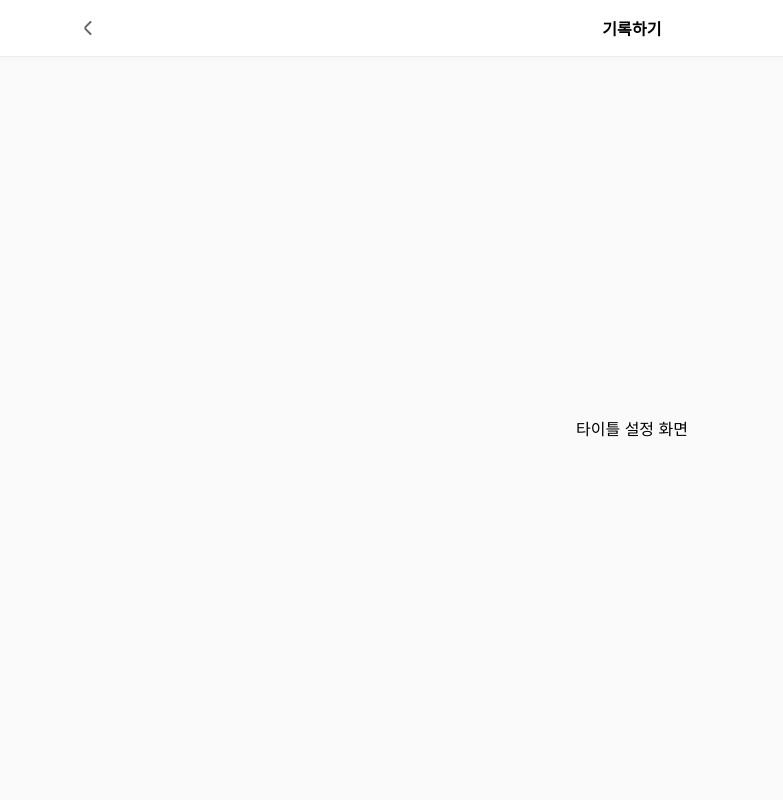
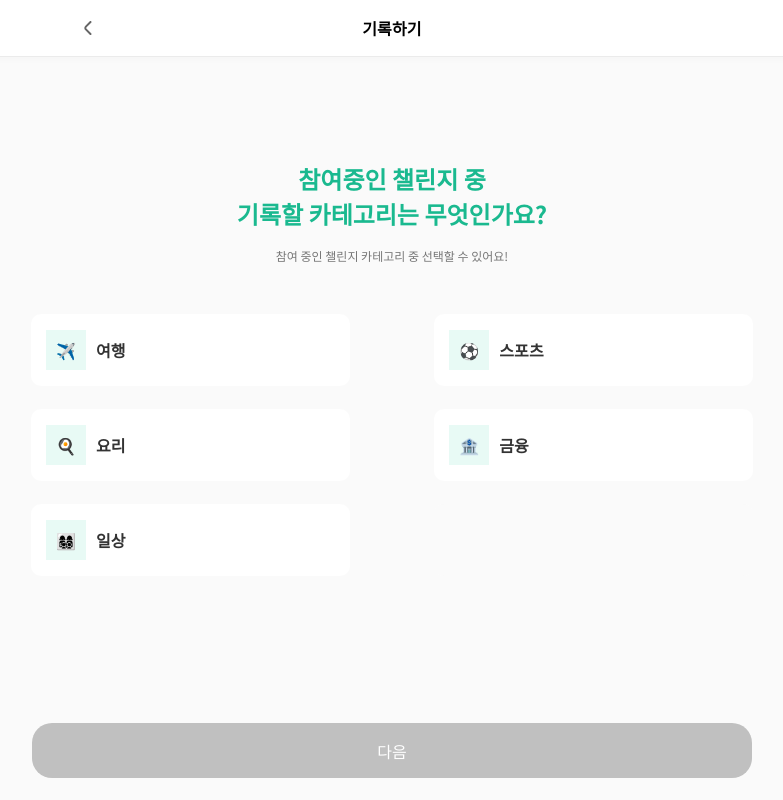
Before and after one commit to BUZZINGPolarBear/FRONT_ILogU, a React (Create React App) app: page /feed/write in a window 1280 px wide. Shown: the whole page, without its empty margins (248-1031 px from the left). Built offline with nearby package versions, Linux system fonts and the light colour scheme; a web font is replaced by a local one.

Commit message:
fix: event 전파 수정(prevent default

```diff
--- a/src/APP/Feed/writeFeed/Styles/info.styles.js
+++ b/src/APP/Feed/writeFeed/Styles/info.styles.js
@@ -9,6 +9,7 @@ export const TopNavBar = styled.div`
 	justify-content: space-between;
 
 	width: 100vw;
+	max-width: 800px;
 	height: 7vh;
 
 	border-bottom: solid 1px ${tokens.colors.grey_50};
@@ -30,6 +31,7 @@ export const TopBackwardArea = styled.div`
 `;
 export const TopTextArea = styled.div`
 	width: 100%;
+	max-width: 800px;
 	height: 7vh;
 	position: fixed;
 
@@ -52,6 +54,7 @@ export const FeedWriteArea = styled.div`
 	justify-content: space-around;
 
 	width: 100vw;
+	max-width: 800px;
 	height: 93vh;
 
 	background-color: rgb(250, 250, 250);
@@ -112,7 +115,7 @@ export const FeedCategory = styled.div`
 	background-color: white;
 
 	${(props) =>
-		props.isSelected == true
+		props.is_selected == true
 			? `border: solid 2px ${tokens.colors.green_500}; background-color: rgba(26,185,143, 0.2);`
 			: `border: none; `}
 `;
@@ -155,7 +158,7 @@ export const FeedWriteSubmitArea = styled.div`
 	text-align: center;
 	${tokens.typography.subtitle_1};
 	${(props) =>
-		props.isCategorySelected == false
+		props.is_category_selected == false
 			? `background-color: ${tokens.colors.grey_100}; cursor: not-allowed;`
 			: `background-color: ${tokens.colors.green_500}; cursor: pointer;`}
 `;
--- a/src/APP/Feed/writeFeed/recoil/recoild.feed.js
+++ b/src/APP/Feed/writeFeed/recoil/recoild.feed.js
@@ -1,6 +1,6 @@
 import { atom } from 'recoil';
 
-export const writeStatusRecoil = atom({
-	key: 'navigateSelectState',
-	default: 'select category',
+export const writeCategoryRecoil = atom({
+	key: 'categoryRecoil',
+	default: 'none',
 });
--- a/src/APP/Feed/writeFeed/writeFeed.category.jsx
+++ b/src/APP/Feed/writeFeed/writeFeed.category.jsx
@@ -18,16 +18,19 @@ function FeedCategory() {
 	const [isSelected, setIsSelected] = useState(false);
 	const [selectCategory, setSelectCategory] = useState('none');
 	const [writeStatusRecoil, setWriteStatusRecoil] = useRecoilState(
-		feedRecoil.writeStatusRecoil,
+		feedRecoil.writeCategoryRecoil,
 	);
+	const navigate = useNavigate();
 
 	const handleCaterogyClick = (e, category) => {
 		setIsSelected(true);
 		setSelectCategory(category);
+		setWriteStatusRecoil(category);
 	};
 
-	const handleNextBtnClick = () => {
-		setWriteStatusRecoil('select title');
+	const handleNextBtnClick = (e) => {
+		e.preventDefault();
+		navigate('/feed/write?type=title');
 	};
 
 	return (
@@ -44,14 +47,14 @@ function FeedCategory() {
 				<infoS.FeedCategoryWrapper>
 					<infoS.FeedCategory
 						onClick={(e) => handleCaterogyClick(e, '여행')}
-						isSelected={selectCategory === '여행'}
+						is_selected={selectCategory === '여행'}
 					>
 						<infoS.FeedCategoryImg>✈️</infoS.FeedCategoryImg>
 						<infoS.FeedCategoryText>여행</infoS.FeedCategoryText>
 					</infoS.FeedCategory>
 					<infoS.FeedCategory
 						onClick={(e) => handleCaterogyClick(e, '스포츠')}
-						isSelected={selectCategory === '스포츠'}
+						is_selected={selectCategory === '스포츠'}
 					>
 						<infoS.FeedCategoryImg>⚽️</infoS.FeedCategoryImg>
 						<infoS.FeedCategoryText>스포츠</infoS.FeedCategoryText>
@@ -60,14 +63,14 @@ function FeedCategory() {
 				<infoS.FeedCategoryWrapper>
 					<infoS.FeedCategory
 						onClick={(e) => handleCaterogyClick(e, '요리')}
-						isSelected={selectCategory === '요리'}
+						is_selected={selectCategory === '요리'}
 					>
 						<infoS.FeedCategoryImg>🍳</infoS.FeedCategoryImg>
 						<infoS.FeedCategoryText>요리</infoS.FeedCategoryText>
 					</infoS.FeedCategory>
 					<infoS.FeedCategory
 						onClick={(e) => handleCaterogyClick(e, '금융')}
-						isSelected={selectCategory === '금융'}
+						is_selected={selectCategory === '금융'}
 					>
 						<infoS.FeedCategoryImg>🏦</infoS.FeedCategoryImg>
 						<infoS.FeedCategoryText>금융</infoS.FeedCategoryText>
@@ -76,7 +79,7 @@ function FeedCategory() {
 				<infoS.FeedCategoryWrapper>
 					<infoS.FeedCategory
 						onClick={(e) => handleCaterogyClick(e, '일상')}
-						isSelected={selectCategory === '일상'}
+						is_selected={selectCategory === '일상'}
 					>
 						<infoS.FeedCategoryImg>👩‍👩‍👧‍👦</infoS.FeedCategoryImg>
 						<infoS.FeedCategoryText>일상</infoS.FeedCategoryText>
@@ -87,8 +90,8 @@ function FeedCategory() {
 				</infoS.FeedCategoryWrapper>
 			</infoS.FeedCategorySelectArea>
 			<infoS.FeedWriteSubmitArea
-				isCategorySelected={isSelected}
-				onClick={handleNextBtnClick()}
+				is_category_selected={isSelected}
+				onClick={(e) => handleNextBtnClick(e)}
 			>
 				다음
 			</infoS.FeedWriteSubmitArea>
--- a/src/APP/Feed/writeFeed/writeFeed.info.jsx
+++ b/src/APP/Feed/writeFeed/writeFeed.info.jsx
@@ -19,27 +19,19 @@ import * as tokens from '../../../tokens';
 function FeedWrite(props) {
 	const navigate = useNavigate();
 	const handleBackwardClick = (e) => {
+		e.preventDefault();
 		navigate(`/feed/main`);
 	};
-	const [writeStatusRecoil, setWriteStatusRecoil] = useRecoilState(
-		feedRecoil.writeStatusRecoil,
-	);
 	return (
 		<>
 			<infoS.TopNavBar>
 				<infoS.TopBackwardArea
-					onClick={handleBackwardClick()}
+					onClick={(e) => handleBackwardClick(e)}
 				></infoS.TopBackwardArea>
 				<infoS.TopTextArea>기록하기</infoS.TopTextArea>
 			</infoS.TopNavBar>
 			<infoS.FeedWriteArea>
-				{writeStatusRecoil == 'select category' ? (
-					<FeedCategory></FeedCategory>
-				) : writeStatusRecoil == 'select title' ? (
-					<div>타이틀 설정 화면</div>
-				) : (
-					<div></div>
-				)}
+				<FeedCategory></FeedCategory>
 			</infoS.FeedWriteArea>
 		</>
 	);
```
Also changed, not shown: src/APP/Feed/writeFeed/writeFeed.title.jsx (added, +21 -0 lines).
